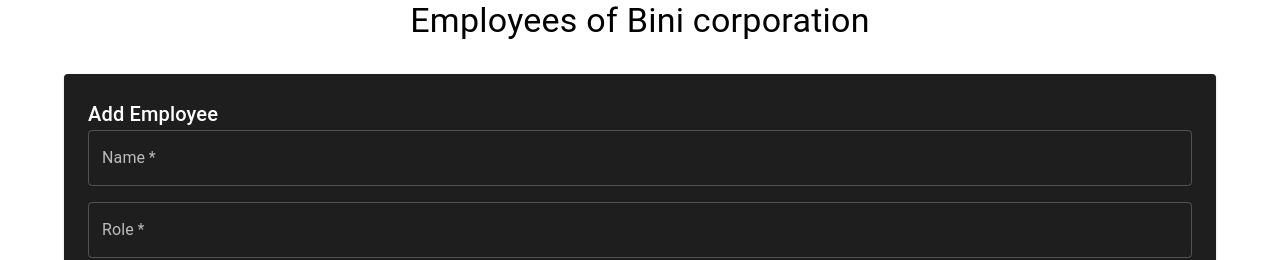
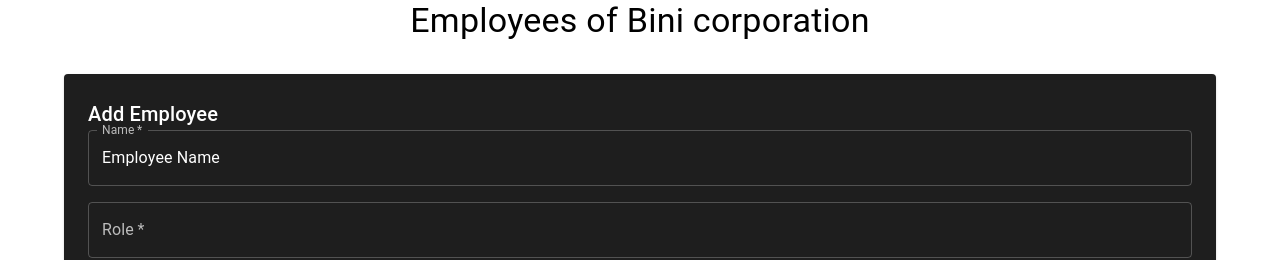
Before and after one commit to debasisj/employee-manager, a React (Create React App) app: page / in a window 1280 px wide. Shown: the top 260 px of the page. Built offline with nearby package versions, Linux system fonts and the light colour scheme; no server answers.

Commit message:
Add accessibility attributes to EmployeeForm and EmployeeList
Introduced ARIA roles, labels, and IDs to form and list components to improve accessibility. Updated input fields and buttons with appropriate ARIA attributes and roles for better screen reader support.

```diff
--- a/src/components/EmployeeForm.tsx
+++ b/src/components/EmployeeForm.tsx
@@ -30,11 +30,13 @@ export default function EmployeeForm({ employee, onSuccess }: { employee?: Emplo
     };
 
     return (
-        <Box component="form" onSubmit={handleSubmit} sx={{ mb: 2 }}>
+        <Box component="form" role='form' aria-lable='Employee Form' id='EmpFormId' onSubmit={handleSubmit} sx={{ mb: 2 }}>
             <Typography variant="h6">{employee ? 'Edit Employee' : 'Add Employee'}</Typography>
             <TextField
                 label="Name"
-                value={name}
+                value='Employee Name'
+                role="textbox"
+                aria-label="Employee name"
                 onChange={e => setName(e.target.value)}
                 required
                 fullWidth
@@ -42,13 +44,17 @@ export default function EmployeeForm({ employee, onSuccess }: { employee?: Emplo
             />
             <TextField
                 label="Role"
+                name="Employee Role"
+                role="textbox"
+                aria-label="Employee role"
                 value={role}
                 onChange={e => setRole(e.target.value)}
                 required
                 fullWidth
                 sx={{ mb: 2 }}
             />
-            <Button type="submit" variant="contained" color='success'>{employee ? 'Update' : 'Create'}</Button>
+            <Button type="submit" variant="contained" color='success' role="button"
+                aria-label="Create employee">{employee ? 'Update' : 'Create'}</Button>
         </Box>
     );
 }
--- a/src/components/EmployeeList.tsx
+++ b/src/components/EmployeeList.tsx
@@ -27,14 +27,14 @@ export default function EmployeeList({ onEdit }: { onEdit: (employee: Employee)
     return (
         <div>
             <Typography variant="h5" gutterBottom>Employees</Typography>
-            <List>
+            <List role='list' aria-label='Employee List' id='EmpListId'>
                 {employees.map(emp => (
-                    <ListItem
+                    <ListItem role='listitem' aria-label='Employee List Item'
                         key={emp._links.self.href}
                         secondaryAction={
                             <>
-                                <Button onClick={() => onEdit(emp)}>Edit</Button>
-                                <IconButton edge="end" onClick={() => handleDelete(emp._links.self.href)}>
+                                <Button aria-label='Employee Edit' id='EmpEditId' onClick={() => onEdit(emp)}>Edit</Button>
+                                <IconButton role='button' aria-label='delete' id='EmpDelete' edge="end" onClick={() => handleDelete(emp._links.self.href)}>
                                     <DeleteIcon color='error' />
                                 </IconButton>
                             </>
```
